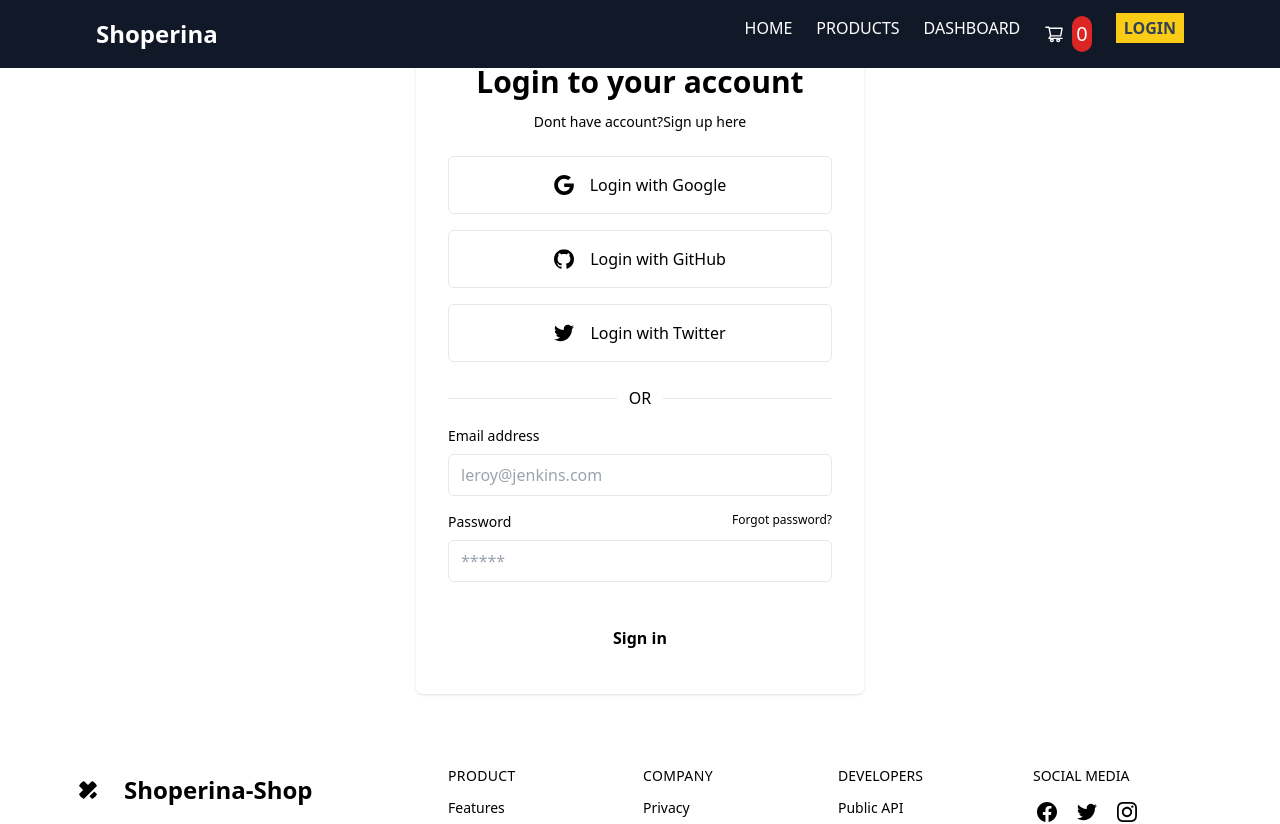
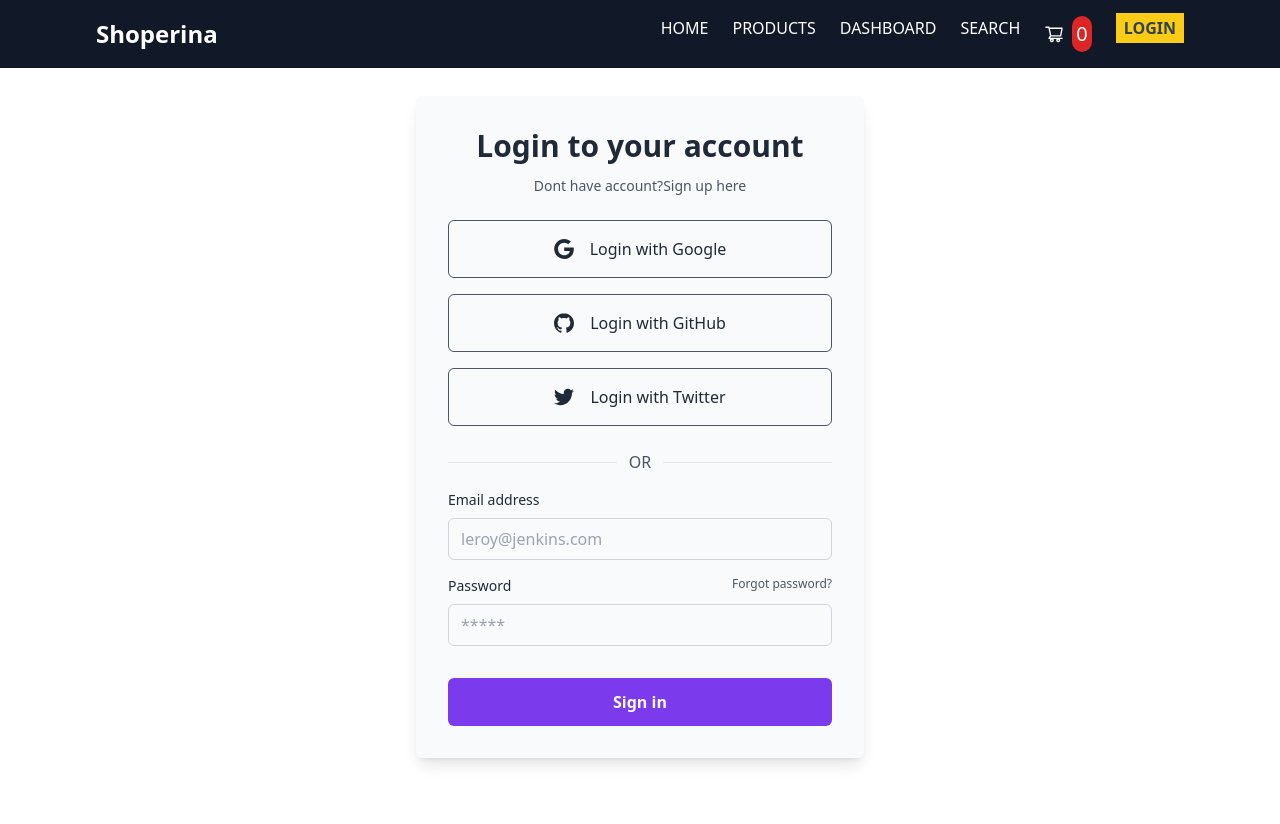
Before and after one commit to saadafahmed45/shoperina-ecommerce, a Next.js app: page /login in a window 1280 px wide. Shown: the top 824 px of the page. Built offline with nearby package versions, Linux system fonts and the light colour scheme.

Commit message:
added the some section

```diff
--- a/app/api/navlinks.js
+++ b/app/api/navlinks.js
@@ -25,4 +25,9 @@ export const navlinks = [
     name: "Dashboard",
     url: "/dashboard",
   },
+  {
+    id: 4,
+    name: "Search",
+    url: "/searchProducts",
+  },
 ];
--- a/app/cart/page.jsx
+++ b/app/cart/page.jsx
@@ -11,6 +11,10 @@ const CartPage = () => {
     router.push("/");
   };
   const subtotal = cartItems.reduce((total, item) => total + item.price * 1, 0);
+
+  if (cartItems.length == 0) {
+  }
+
   return (
     <div className="flex justify-center items-center mt-8 px-24 py-16">
       <div className="flex flex-col max-w-3xl p-6 space-y-4 sm:p-10 bg-gray-50 text-gray-800">
--- a/app/components/ProductsCard.jsx
+++ b/app/components/ProductsCard.jsx
@@ -37,18 +37,18 @@ const ProductsCard = ({ product }) => {
           src={images[0]}
           alt=""
           // loading="lazy"
-          className="h-64 w-full object-fill transition duration-500 group-hover:scale-105 sm:h-72 cursor-pointer"
+          className="h-64 w-full object-contain transition duration-500 group-hover:scale-105 sm:h-72 cursor-pointer"
         />
       </Link>
 
-      <div className="relative border border-gray-100 bg-white p-6">
-        <span className="whitespace-nowrap bg-yellow-400 px-3 py-1.5 text-xs font-medium">
+      <div className="relative border border-gray-100 bg-white p-4">
+        {/* <span className="whitespace-nowrap bg-yellow-400 px-3 py-1.5 text-xs font-medium">
           {" "}
           New{" "}
-        </span>
+        </span> */}
 
-        <h3 className="mt-4 text-lg font-medium text-gray-900">
-          {title.slice(0, 37)}..
+        <h3 className="mt-4 text-sm md:text-lg font-medium text-gray-900">
+          {title.slice(0, 30)}..
         </h3>
 
         <p className="mt-1.5 text-sm text-gray-700">${price}</p>
@@ -62,10 +62,10 @@ const ProductsCard = ({ product }) => {
           />
         </div>
 
-        <div className="mt-4">
+        <div className="mt-2">
           <button
             onClick={() => handleAddedCart(product)}
-            className="block w-full rounded bg-yellow-400 p-4 text-sm font-medium transition hover:scale-105"
+            className="block w-full rounded bg-yellow-400 p-2 md:p-4 text-sm font-medium transition hover:scale-105"
           >
             Add to Cart
           </button>
--- a/app/components/SkeletonCard.jsx
+++ b/app/components/SkeletonCard.jsx
@@ -5,13 +5,13 @@ const SkeletonCard = () => {
 
   return (
     <div className=" mx-8 lg:mx-4 my-16  space-x-4 ">
-      <div className="grid grid-cols-1 gap-6 md:grid-cols-2 lg:grid-cols-4 items-center place-items-center">
+      <div className="grid grid-cols-2 gap-6 md:grid-cols-2 lg:grid-cols-4 items-center place-items-center">
         {item.map((item) => (
           <div
             key={item.id}
             className="flex flex-col m-8 rounded shadow-md w-60 sm:w-80 animate-pulse h-96"
           >
-            <div className="h-48 rounded-t dark:bg-gray-300"></div>
+            <div className="h-28 rounded-t dark:bg-gray-300"></div>
             <div className="flex-1 px-4 py-8 space-y-4 sm:p-8 dark:bg-gray-50">
               <div className="w-full h-6 rounded dark:bg-gray-300"></div>
               <div className="w-full h-6 rounded dark:bg-gray-300"></div>
--- a/app/layout.js
+++ b/app/layout.js
@@ -18,7 +18,7 @@ export default function RootLayout({ children }) {
       <body>
         <ContextProvider>
           <Navbar />
-          {children}
+          <div className="mt-16">{children}</div>
           <ToastContainer />
           <Footer />
         </ContextProvider>
--- a/app/login/page.jsx
+++ b/app/login/page.jsx
@@ -3,11 +3,11 @@ import React from "react";
 const Login = () => {
   return (
     <div className="flex justify-center items-center p-8">
-      <div className="w-full max-w-md p-4 rounded-md shadow sm:p-8 dark:bg-gray-50 dark:text-gray-800">
+      <div className="w-full max-w-md p-4 rounded-md shadow-lg sm:p-8 bg-gray-50 text-gray-800">
         <h2 className="mb-3 text-3xl font-semibold text-center">
           Login to your account
         </h2>
-        <p className="text-sm text-center dark:text-gray-600">
+        <p className="text-sm text-center text-gray-600">
           Dont have account?
           <a
             href="#"
@@ -21,7 +21,7 @@ const Login = () => {
           <button
             aria-label="Login with Google"
             type="button"
-            className="flex items-center justify-center w-full p-4 space-x-4 border rounded-md focus:ring-2 focus:ring-offset-1 dark:border-gray-600 focus:dark:ring-violet-600"
+            className="flex items-center justify-center w-full p-4 space-x-4 border rounded-md focus:ring-2 focus:ring-offset-1 border-gray-600 focus:ring-violet-600"
           >
             <svg
               xmlns="http://www.w3.org/2000/svg"
@@ -35,7 +35,7 @@ const Login = () => {
           <button
             aria-label="Login with GitHub"
             role="button"
-            className="flex items-center justify-center w-full p-4 space-x-4 border rounded-md focus:ring-2 focus:ring-offset-1 dark:border-gray-600 focus:dark:ring-violet-600"
+            className="flex items-center justify-center w-full p-4 space-x-4 border rounded-md focus:ring-2 focus:ring-offset-1 border-gray-600 focus:ring-violet-600"
           >
             <svg
               xmlns="http://www.w3.org/2000/svg"
@@ -49,7 +49,7 @@ const Login = () => {
           <button
             aria-label="Login with Twitter"
             role="button"
-            className="flex items-center justify-center w-full p-4 space-x-4 border rounded-md focus:ring-2 focus:ring-offset-1 dark:border-gray-600 focus:dark:ring-violet-600"
+            className="flex items-center justify-center w-full p-4 space-x-4 border rounded-md focus:ring-2 focus:ring-offset-1 border-gray-600 focus:ring-violet-600"
           >
             <svg
               xmlns="http://www.w3.org/2000/svg"
@@ -62,9 +62,9 @@ const Login = () => {
           </button>
         </div>
         <div className="flex items-center w-full my-4">
-          <hr className="w-full dark:text-gray-600" />
-          <p className="px-3 dark:text-gray-600">OR</p>
-          <hr className="w-full dark:text-gray-600" />
+          <hr className="w-full text-gray-600" />
+          <p className="px-3 text-gray-600">OR</p>
+          <hr className="w-full text-gray-600" />
         </div>
         <form noValidate="" action="" className="space-y-8">
           <div className="space-y-4">
@@ -77,7 +77,7 @@ const Login = () => {
                 name="email"
                 id="email"
                 placeholder="leroy@jenkins.com"
-                className="w-full px-3 py-2 border rounded-md dark:border-gray-300 dark:bg-gray-50 dark:text-gray-800 focus:dark:border-violet-600"
+                className="w-full px-3 py-2 border rounded-md border-gray-300 bg-gray-50 text-gray-800 focus:border-violet-600"
               />
             </div>
             <div className="space-y-2">
@@ -88,7 +88,7 @@ const Login = () => {
                 <a
                   rel="noopener noreferrer"
                   href="#"
-                  className="text-xs hover:underline dark:text-gray-600"
+                  className="text-xs hover:underline text-gray-600"
                 >
                   Forgot password?
                 </a>
@@ -98,13 +98,13 @@ const Login = () => {
                 name="password"
                 id="password"
                 placeholder="*****"
-                className="w-full px-3 py-2 border rounded-md dark:border-gray-300 dark:bg-gray-50 dark:text-gray-800 focus:dark:border-violet-600"
+                className="w-full px-3 py-2 border rounded-md border-gray-300 bg-gray-50 text-gray-800 focus:border-violet-600"
               />
             </div>
           </div>
           <button
             type="button"
-            className="w-full px-8 py-3 font-semibold rounded-md dark:bg-violet-600 dark:text-gray-50"
+            className="w-full px-8 py-3 font-semibold rounded-md bg-violet-600 text-gray-50"
           >
             Sign in
           </button>
--- a/app/products/[id]/page.jsx
+++ b/app/products/[id]/page.jsx
@@ -120,7 +120,7 @@ const SingleProduct = ({ params }) => {
         </nav>
         {/* Breadcrumb */}
         {/* Main Content */}
-        <main className="py-12">
+        <main className="py-6">
           <div className="container mx-auto flex flex-col md:flex-row bg-white shadow-lg rounded-lg">
             {/* Product Image */}
             <div className="w-full md:w-1/2 p-6">
--- a/app/products/page.jsx
+++ b/app/products/page.jsx
@@ -25,7 +25,7 @@ const Products = async () => {
 
   useEffect(() => {
     axios
-      .get(`https://dummyjson.com/products/`)
+      .get(`https://dummyjson.com/products/search?q=phone`)
       .then(function (response) {
         // handle success
         setProduct(response.data.products);
@@ -41,8 +41,11 @@ const Products = async () => {
   }, []);
 
   return (
-    <div className=" mx-8 lg:mx-24 my-16 space-y-8">
-      <div className="grid grid-cols-1 gap-6 md:grid-cols-2 lg:grid-cols-4 items-center">
+    <div className=" mx-4 lg:mx-24 my-10 space-y-8">
+      <div className="border-b-2 py-2">
+        <h2 className="text-xl font-semibold">Choose the Products:</h2>
+      </div>
+      <div className="grid grid-cols-2 gap-2 space-y-4  md:gap-6 md:grid-cols-2 lg:grid-cols-4 items-center">
         {visibleProducts.map((product, index) => (
           <ProductsCard product={product} key={product.id} />
         ))}
--- /dev/null
+++ b/app/searchProducts/page.jsx
@@ -0,0 +1,7 @@
+import React from "react";
+
+const SearchProducts = () => {
+  return <div>SearchProducts</div>;
+};
+
+export default SearchProducts;
```
Also changed, not shown: app/components/HeroSlider.jsx (+20 -2 lines), app/shared/Navbar.jsx (+33 -2 lines), app/Context/Context.jsx (line endings or trailing spaces).
